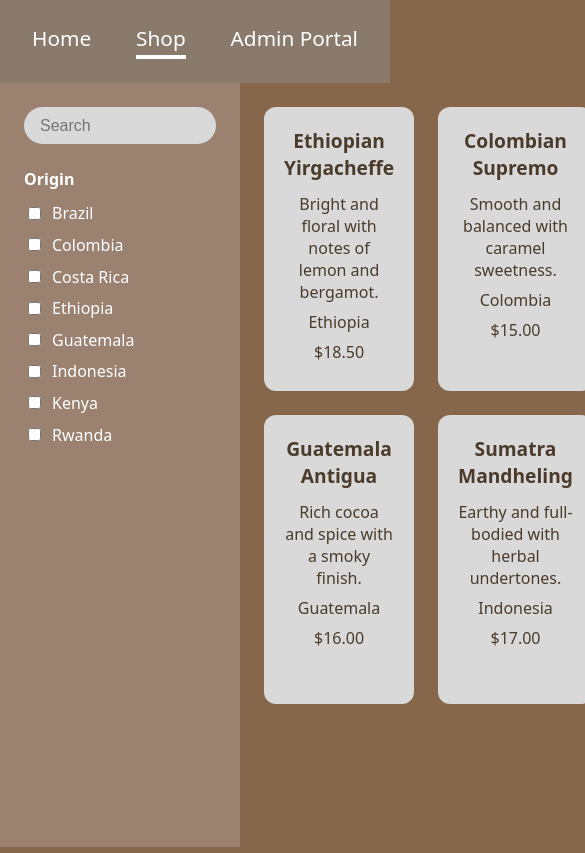
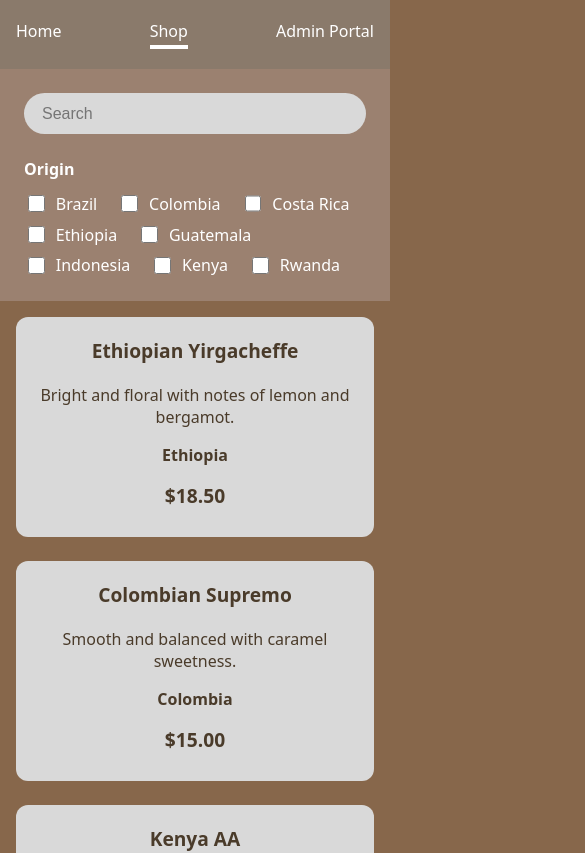
Before and after one commit to brovincemangwana/coffee-r-us, a React (Vite) app: page /shop in a window 390 px wide. Shown: the top 853 px of the page, 585 px wide, since content can reach past the window. Built offline with nearby package versions, Linux system fonts and the light colour scheme; data requests are answered from the project's data file.

Commit message:
Polish styling and add responsive layout

```diff
--- a/index.html
+++ b/index.html
@@ -4,7 +4,7 @@
     <meta charset="UTF-8" />
     <link rel="icon" type="image/svg+xml" href="/favicon.svg" />
     <meta name="viewport" content="width=device-width, initial-scale=1.0" />
-    <title>coffee-r-us</title>
+    <title>Coffee R Us</title>
   </head>
   <body>
     <div id="root"></div>
--- a/src/styles/global.css
+++ b/src/styles/global.css
@@ -1,20 +1,68 @@
+/* =========================================================
+   Coffee R Us: global styles
+   Sections: variables, base, navbar, home, shop, admin, responsive
+   ========================================================= */
+
+/* ---------- Theme colors (taken from the mock-up) ---------- */
+:root {
+  --bg: #87674b;
+  --nav: #8a7a6b;
+  --sidebar: #9b8170;
+  --panel: #766659;
+  --card: #d9d9d9;
+  --card-text: #4a3b2a;
+  --accent: #6d2c1f;
+  --accent-hover: #86372a;
+  --focus: #7b61ff;
+  --error: #e05252;
+  --error-text: #ffd0d0;
+}
+
+/* ---------- Base ---------- */
 * {
   box-sizing: border-box;
 }
 
 body {
   margin: 0;
-  min-height: 100vh;
-  font-family: system-ui, sans-serif;
-  background-color: #87674b;
+  font-family:
+    system-ui,
+    -apple-system,
+    "Segoe UI",
+    Roboto,
+    sans-serif;
+  background-color: var(--bg);
   color: #fff;
 }
 
+/* Makes the page at least the full screen height, so the brown
+   background and the sidebar always reach the bottom */
+#root {
+  min-height: 100vh;
+  display: flex;
+  flex-direction: column;
+}
+
+main {
+  flex: 1;
+  display: flex;
+  flex-direction: column;
+}
+
+/* Visible keyboard focus for buttons and links */
+button:focus-visible,
+a:focus-visible {
+  outline: 3px solid var(--focus);
+  outline-offset: 2px;
+}
+
+/* ---------- Navbar ---------- */
 .navbar {
   display: flex;
   justify-content: space-between;
+  align-items: center;
   padding: 1.5rem 2rem;
-  background-color: #8a7a6b;
+  background-color: var(--nav);
 }
 
 .navbar a {
@@ -22,32 +70,106 @@ body {
   text-decoration: none;
   font-size: 1.3rem;
   padding-bottom: 0.2rem;
+  border-bottom: 4px solid transparent; /* reserves space so the layout doesn't jump */
+  transition: border-color 0.2s;
 }
 
-.navbar a.active {
-  border-bottom: 4px solid #fff;
+.navbar a:hover {
+  border-bottom-color: rgba(255, 255, 255, 0.5);
 }
 
+/* The white underline for the current page */
+.navbar a.active {
+  border-bottom-color: #fff;
+}
+
+/* ---------- Home ---------- */
 .home {
   text-align: center;
-  padding-top: 6rem;
+  padding: 6rem 1rem;
 }
 
 .home h1 {
-  font-size: 4rem;
+  font-size: clamp(2.5rem, 8vw, 4.5rem); /* scales with the screen width */
+  font-weight: 400;
   margin: 0;
   color: #000;
 }
-/* ---------- Shop page ---------- */
+
+.home p {
+  font-size: clamp(1.1rem, 3vw, 1.5rem);
+  max-width: 14em;
+  margin: 0.5rem auto 0;
+}
+
+/* ---------- Shop ---------- */
 .shop-layout {
+  flex: 1;
   display: grid;
   grid-template-columns: 240px 1fr;
-  min-height: calc(100vh - 80px);
 }
 
 .sidebar {
-  background-color: #9b8170;
+  background-color: var(--sidebar);
   padding: 1.5rem;
+}
+
+.sidebar h3 {
+  margin: 1.5rem 0 0.75rem;
+  font-size: 1rem;
+}
+
+/* Rounded pill search box from the mock-up */
+.search-input {
+  width: 100%;
+  padding: 0.6rem 1rem;
+  border: 2px solid transparent;
+  border-radius: 999px;
+  background-color: var(--card);
+  color: var(--card-text);
+  font-size: 1rem;
+}
+
+.search-input:focus {
+  outline: none;
+  border-color: var(--focus);
+}
+
+.origin-list {
+  list-style: none;
+  margin: 0;
+  padding: 0;
+}
+
+.origin-list li {
+  margin-bottom: 0.6rem;
+}
+
+.origin-list label {
+  display: flex;
+  align-items: center;
+  gap: 0.5rem;
+  cursor: pointer;
+}
+
+.origin-list input[type="checkbox"] {
+  width: 1.05rem;
+  height: 1.05rem;
+  accent-color: var(--accent);
+}
+
+.clear-btn {
+  margin-top: 1rem;
+  padding: 0.5rem 1rem;
+  background-color: transparent;
+  color: #fff;
+  border: 1px solid #fff;
+  border-radius: 6px;
+  cursor: pointer;
+}
+
+.clear-btn:hover {
+  background-color: rgba(255, 255, 255, 0.15);
 }
 
 .coffee-grid {
@@ -59,11 +181,21 @@ body {
 }
 
 .coffee-card {
-  background-color: #d9d9d9;
-  color: #4a3b2a;
+  display: flex;
+  flex-direction: column;
+  background-color: var(--card);
+  color: var(--card-text);
   border-radius: 12px;
   padding: 1.25rem;
   text-align: center;
+  transition:
+    transform 0.2s,
+    box-shadow 0.2s;
+}
+
+.coffee-card:hover {
+  transform: translateY(-4px);
+  box-shadow: 0 8px 18px rgba(0, 0, 0, 0.25);
 }
 
 .coffee-card h2 {
@@ -75,22 +207,42 @@ body {
   margin: 0.5rem 0;
 }
 
+.coffee-card .origin {
+  font-weight: 600;
+}
+
+/* margin-top: auto pushes the price to the bottom, so prices line up
+   across cards even when the descriptions have different lengths */
+.coffee-card .price {
+  margin-top: auto;
+  padding-top: 0.5rem;
+  font-size: 1.2rem;
+  font-weight: bold;
+}
+
 .status {
   text-align: center;
   padding: 2rem;
 }
 
+/* Keeps the "no results" message spanning the whole grid */
+.no-results {
+  grid-column: 1 / -1;
+}
+
 /* ---------- Admin Portal ---------- */
 .admin {
   display: flex;
-  justify-content: center;
+  flex-direction: column;
+  align-items: center;
+  gap: 2rem;
   padding: 3rem 1rem;
 }
 
 .admin-card {
   width: 100%;
-  max-width: 480px;
-  background-color: #766659;
+  max-width: 520px;
+  background-color: var(--panel);
   border-radius: 24px;
   padding: 2rem;
 }
@@ -101,6 +253,7 @@ body {
   font-size: 1.6rem;
 }
 
+/* Form */
 .form-group {
   display: flex;
   flex-direction: column;
@@ -113,25 +266,27 @@ body {
   margin-bottom: 0.35rem;
 }
 
-.form-group input {
+.form-group input,
+.edit-fields input {
   padding: 0.75rem;
   border: 2px solid transparent;
   border-radius: 8px;
   font-size: 1rem;
 }
 
-.form-group input:focus {
+.form-group input:focus,
+.edit-fields input:focus {
   outline: none;
-  border-color: #7b61ff;
+  border-color: var(--focus);
 }
 
 /* Red error state from the mock-up */
 .form-group input.input-error {
-  border-color: #e05252;
+  border-color: var(--error);
 }
 
 .error-text {
-  color: #ffb3b3;
+  color: var(--error-text);
   font-size: 0.8rem;
   margin-top: 0.35rem;
 }
@@ -140,12 +295,17 @@ body {
   display: block;
   margin: 1.5rem auto 0;
   padding: 0.75rem 2.5rem;
-  background-color: #6d2c1f;
+  background-color: var(--accent);
   color: #fff;
   border: none;
   border-radius: 6px;
   font-size: 1rem;
   cursor: pointer;
+  transition: background-color 0.2s;
+}
+
+.coffee-form button:hover:not(:disabled) {
+  background-color: var(--accent-hover);
 }
 
 .coffee-form button:disabled {
@@ -155,16 +315,10 @@ body {
 
 .form-message {
   text-align: center;
-  margin-top: 1.25rem;
-}
-/* ---------- Admin list (edit) ---------- */
-/* Stack the two cards vertically; this overrides the earlier .admin rule */
-.admin {
-  flex-direction: column;
-  align-items: center;
-  gap: 2rem;
+  margin: 1.25rem 0 0;
 }
 
+/* Manage list */
 .admin-list {
   list-style: none;
   margin: 0;
@@ -200,14 +354,7 @@ body {
 
 .edit-fields input {
   padding: 0.5rem;
-  border: 2px solid transparent;
-  border-radius: 6px;
   font-size: 0.95rem;
-}
-
-.edit-fields input:focus {
-  outline: none;
-  border-color: #7b61ff;
 }
 
 .edit-actions {
@@ -218,66 +365,105 @@ body {
 
 .admin-row button {
   padding: 0.5rem 1rem;
-  background-color: #6d2c1f;
+  background-color: var(--accent);
   color: #fff;
   border: none;
   border-radius: 6px;
   cursor: pointer;
 }
 
+.admin-row button:hover:not(:disabled) {
+  background-color: var(--accent-hover);
+}
+
+.admin-row button:disabled {
+  opacity: 0.6;
+  cursor: not-allowed;
+}
+
 .admin-row button.secondary {
   background-color: transparent;
   border: 1px solid #fff;
 }
-/* ---------- Sidebar: search and filters ---------- */
-.sidebar h3 {
-  margin: 1.5rem 0 0.75rem;
+
+/* =========================================================
+   Responsive layout
+   Rules inside a media query only apply at that width or below.
+   They come last so they override the rules above.
+   ========================================================= */
+
+/* Small laptops: 3 cards per row */
+@media (max-width: 1100px) {
+  .coffee-grid {
+    grid-template-columns: repeat(3, 1fr);
+  }
+}
+
+/* Tablets: the sidebar moves above the cards, 2 cards per row */
+@media (max-width: 800px) {
+  .shop-layout {
+    grid-template-columns: 1fr;
+  }
+
+  .coffee-grid {
+    grid-template-columns: repeat(2, 1fr);
+  }
+
+  /* Origin checkboxes flow in a row instead of a tall column */
+  .origin-list {
+    display: flex;
+    flex-wrap: wrap;
+    gap: 0.5rem 1.25rem;
+  }
+
+  .origin-list li {
+    margin-bottom: 0;
+  }
+
+  .navbar {
+    padding: 1.25rem 1rem;
+  }
+
+  .navbar a {
+    font-size: 1.1rem;
+  }
+}
+
+/* Phones: 1 card per row, tighter spacing */
+@media (max-width: 520px) {
+  .coffee-grid {
+    grid-template-columns: 1fr;
+    padding: 1rem;
+  }
+
+  .navbar a {
     font-size: 1rem;
   }
 
-/* Rounded "pill" search box from the mock-up */
-.search-input {
-  width: 100%;
-  padding: 0.6rem 1rem;
-  border: none;
-  border-radius: 999px;
-  background-color: #d9d9d9;
-  color: #4a3b2a;
-  font-size: 1rem;
+  .home {
+    padding-top: 4rem;
   }
 
-.search-input:focus {
-  outline: 2px solid #7b61ff;
+  .admin {
+    padding: 1.5rem 0.75rem;
   }
 
-.origin-list {
-  list-style: none;
-  margin: 0;
-  padding: 0;
+  .admin-card {
+    padding: 1.25rem;
+    border-radius: 16px;
   }
 
-.origin-list li {
-  margin-bottom: 0.6rem;
+  /* Edit mode: the inputs go full width with the buttons side by side below */
+  .admin-row.editing {
+    flex-direction: column;
+    align-items: stretch;
   }
 
-.origin-list label {
-  display: flex;
-  align-items: center;
-  gap: 0.5rem;
-  cursor: pointer;
+  .edit-actions {
+    flex-direction: row;
   }
 
-.clear-btn {
-  margin-top: 1rem;
-  padding: 0.5rem 1rem;
-  background-color: transparent;
-  color: #fff;
-  border: 1px solid #fff;
-  border-radius: 6px;
-  cursor: pointer;
+  .edit-actions button {
+    flex: 1;
   }
-
-/* Keeps the "no results" message spanning the whole grid */
-.no-results {
-  grid-column: 1 / -1;
 }
```
Lines whose indentation alone changed are shown as unchanged.
